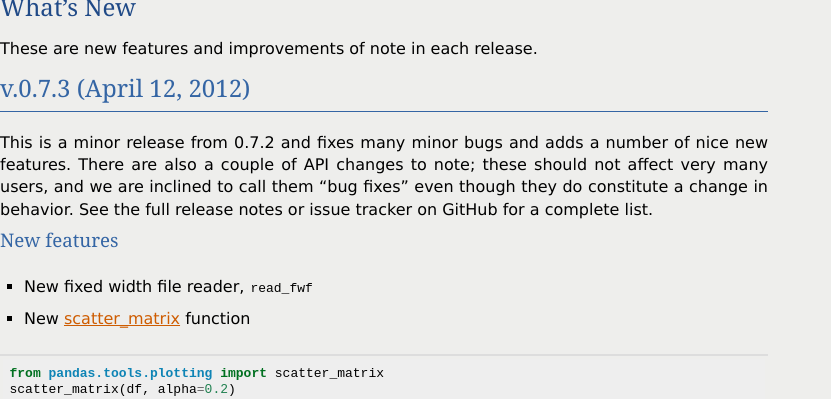
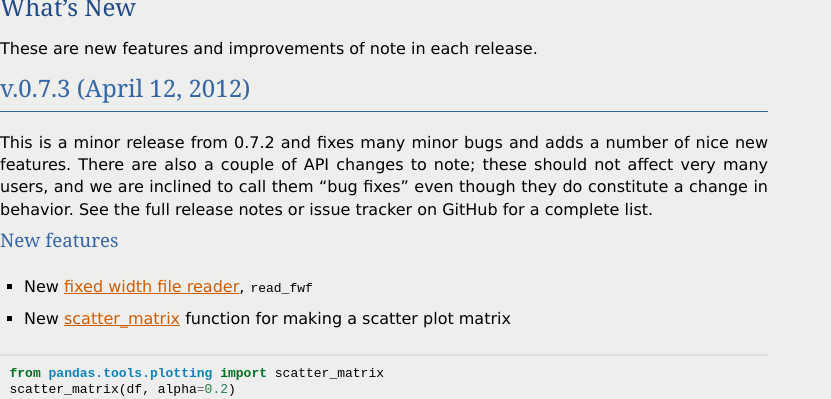
Before and after one commit to mobogaqc/pandas, a Sphinx documentation site: the page built from doc/source/whatsnew.rst, in a window 1280 px wide and 900 px high, cut to the strip 186-585 px from the top of the window. Shown: the whole strip, without its empty margins (0-831 px from the left). Built offline with Sphinx 7.4.7, drawn with Linux system fonts in a browser that asks for light colours; formulas are drawn with MathJax 3; the version number is read from the project's files by our own code.

Commit message:
DOC: read_fwf doc tweaks for 0.7.3

```diff
--- a/doc/source/whatsnew/v0.7.3.txt
+++ b/doc/source/whatsnew/v0.7.3.txt
@@ -12,8 +12,9 @@
 New features
 ~~~~~~~~~~~~
 
-- New fixed width file reader, ``read_fwf``
-- New :ref:`scatter_matrix <visualization.scatter_matrix>` function
+- New :ref:`fixed width file reader <io.fwf>`, ``read_fwf``
+- New :ref:`scatter_matrix <visualization.scatter_matrix>` function for making
+  a scatter plot matrix
 
 .. code-block:: python
 
```
Also changed, not shown: doc/source/io.rst (+12 -10 lines).
